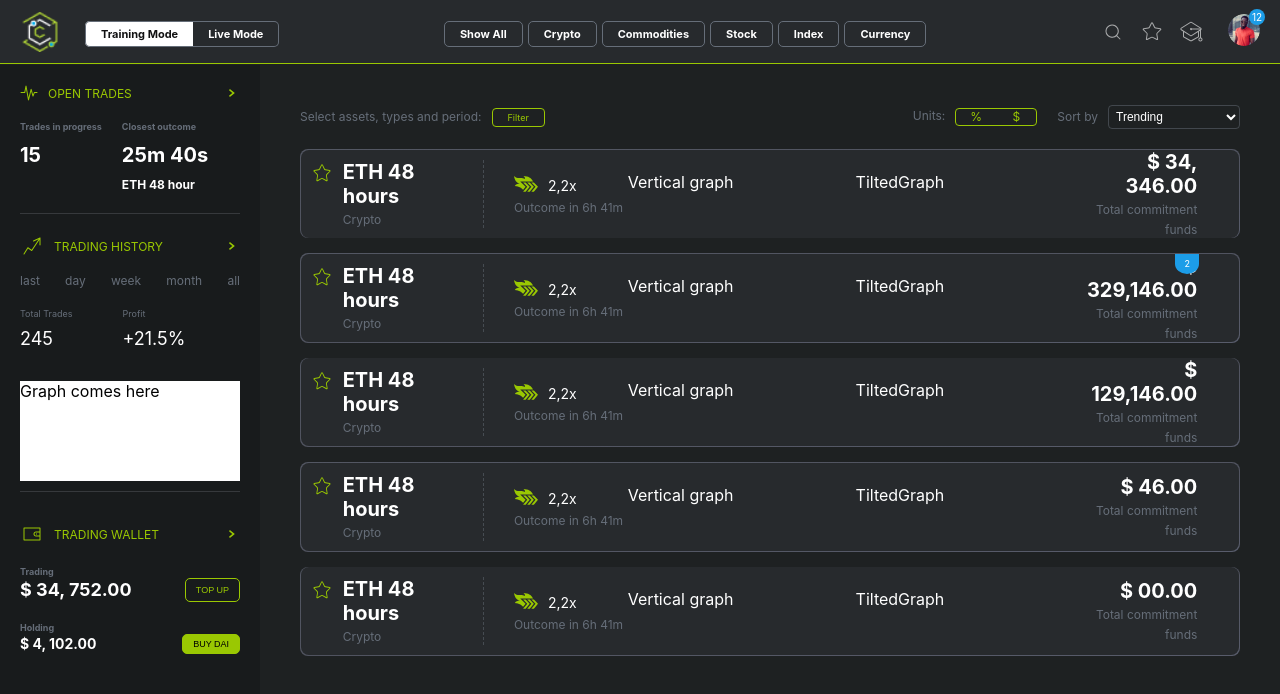
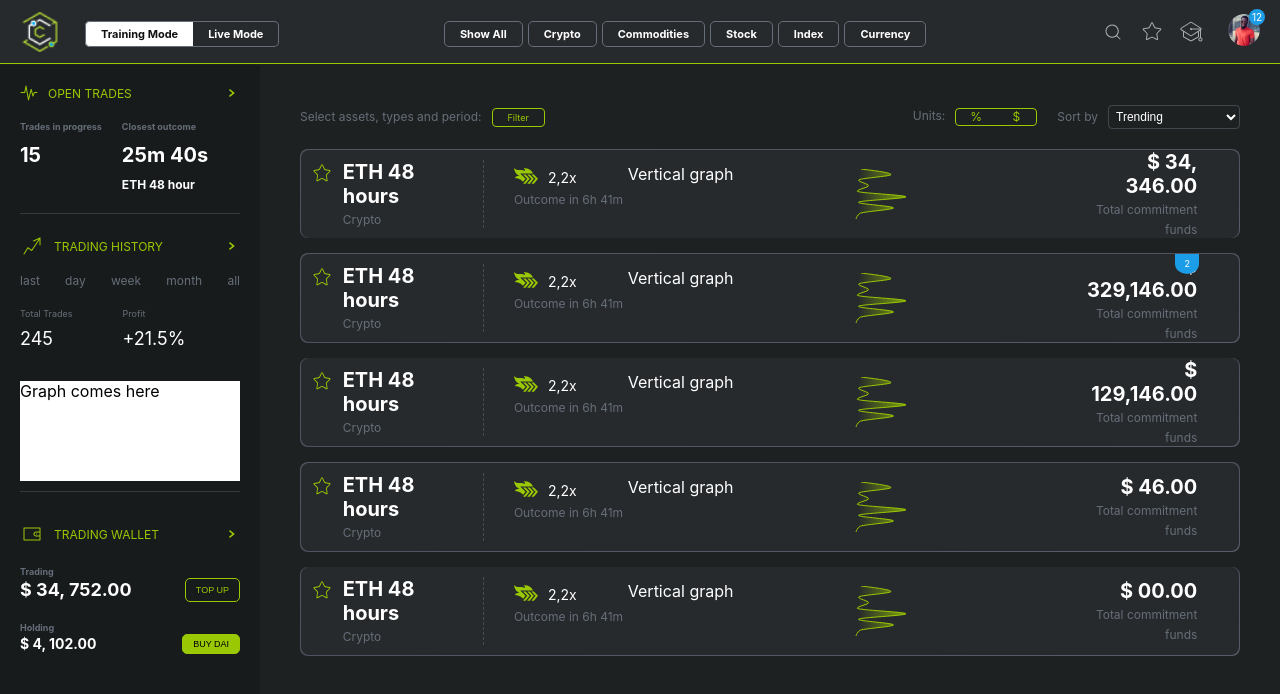
Before and after one commit to hafizferanmi/ccross, a React (Create React App) app: page / in a window 1280 px wide. Shown: the top 694 px of the page. Built offline with nearby package versions, Linux system fonts and the light colour scheme.

Commit message:
Body progress

```diff
--- a/package.json
+++ b/package.json
@@ -8,8 +8,11 @@
     "@testing-library/user-event": "^12.1.10",
     "d3": "^6.3.1",
     "react": "^17.0.1",
+    "react-chart": "^0.0.1",
+    "react-charts": "^2.0.0-beta.7",
     "react-dom": "^17.0.1",
     "react-scripts": "4.0.1",
+    "recharts": "^1.8.5",
     "styled-components": "^5.2.1",
     "web-vitals": "^0.2.4"
   },
--- a/src/Components/PageBody/TiltedGraph.js
+++ b/src/Components/PageBody/TiltedGraph.js
@@ -1,10 +1,38 @@
 import React from 'react'
+import { AreaChart, Area } from 'recharts'
+import theme from '../../theme'
+
+const data = [
+  { uv: 20 },
+  { uv: 140 },
+  { uv: 10 },
+  { uv: 50 },
+  { uv: 5 },
+  { uv: 200 },
+  { uv: 10 },
+  { uv: 150 },
+  { uv: 15 },
+  { uv: 0 }
+]
 
 const TiltedGraph = () => {
+  console.log('Loading loeing')
+
   return (
-    <div>
-      TiltedGraph
-    </div>
+    <AreaChart
+      width={50}
+      height={60}
+      data={data}
+      margin={{ top: 5, right: 0, left: 0, bottom: 5 }}
+    >
+      <defs>
+        <linearGradient id='colorUv' x1='0' y1='0' x2='0' y2='1'>
+          <stop offset='5%' stopColor={theme.colors.UIgreen} stopOpacity={0.7} />
+          <stop offset='95%' stopColor={theme.colors.UIgreen} stopOpacity={0} />
+        </linearGradient>
+      </defs>
+      <Area type='monotone' dataKey='uv' stroke={theme.colors.UIgreen} fillOpacity={1} fill='url(#colorUv)' />
+    </AreaChart>
   )
 }
 
--- a/src/Components/PageBody/VPFCard.js
+++ b/src/Components/PageBody/VPFCard.js
@@ -114,6 +114,7 @@ const VerticalGraph = styled.div`
 
 const TiltedGraph = styled.div`
   flex-flow: 1;
+  transform: rotate(90deg);
 `
 
 const VPFCard = ({ ammount, hanging }) => {
--- a/src/Components/Sidebar/TradingWallet.js
+++ b/src/Components/Sidebar/TradingWallet.js
@@ -69,10 +69,10 @@ const TradingWallet = () => {
         <SubTitle>Holding</SubTitle>
         <AmmountButtonWrapper>
           <SmallAmmount>
-          $ 4, 102.00
+            $ 4, 102.00
           </SmallAmmount>
           <TradingButton secondary>
-          BUY DAI
+            BUY DAI
           </TradingButton>
         </AmmountButtonWrapper>
       </HoldingWrapper>
--- a/src/Components/svg/FlyingIcon.js
+++ b/src/Components/svg/FlyingIcon.js
@@ -11,11 +11,11 @@ const FlyingIcon = ({ props }) => {
     >
       <path
         d='M6.2069,9.37931 L19.0345,9.37931 C16.9655,5.65517 14.4797,4.32001 9.51724,4 C11.1724,5.24138 11.1724,6.48276 10.7586,6.89655 C7.03448,4.82759 3.31034,7.72414 0,4 C0.827586,8.96552 2.48276,10.2069 5.7931,11.8621 C3.31034,11.8621 2.06897,12.2759 0.827586,13.931 C5.7931,14.7586 6.62069,15.1724 9.10345,17.6552 L11.5862,14.7586 L6.2069,9.37931 Z'
-        fill-rule='nonzero'
+        fillRule='nonzero'
       />
-      <polygon fill-rule='nonzero' points='11.5862 10.6207 9.10339 10.6207 13.2413 14.7586 9.10339 19.7241 11.5862 19.7241 15.7241 14.7586' />
-      <polygon fill-rule='nonzero' points='15.724 10.6207 13.2412 10.6207 17.3791 14.7586 13.2412 19.7242 15.724 19.7242 19.8619 14.7586' />
-      <polygon fill-rule='nonzero' points='19.8619 10.6207 17.3792 10.6207 21.5171 14.7586 17.3792 19.7242 19.8619 19.7242 23.9998 14.7586' />
+      <polygon fillRule='nonzero' points='11.5862 10.6207 9.10339 10.6207 13.2413 14.7586 9.10339 19.7241 11.5862 19.7241 15.7241 14.7586' />
+      <polygon fillRule='nonzero' points='15.724 10.6207 13.2412 10.6207 17.3791 14.7586 13.2412 19.7242 15.724 19.7242 19.8619 14.7586' />
+      <polygon fillRule='nonzero' points='19.8619 10.6207 17.3792 10.6207 21.5171 14.7586 17.3792 19.7242 19.8619 19.7242 23.9998 14.7586' />
     </svg>
   )
 }
--- a/src/Components/svg/History.js
+++ b/src/Components/svg/History.js
@@ -9,7 +9,7 @@ const History = ({ props }) => {
       fill='#9AC802'
       {...props}
     >
-      <path fill-rule='evenodd' clip-rule='evenodd' d='M20.4777 3.85259C20.4448 3.74549 20.3758 3.64878 20.2749 3.58235C20.1554 3.50369 20.0145 3.48294 19.8855 3.51328C19.8499 3.52164 19.8152 3.5339 19.782 3.54989L13.2905 6.54602C13.0397 6.66174 12.9303 6.95881 13.046 7.20953C13.1617 7.46026 13.4588 7.5697 13.7095 7.45398L18.6194 5.18785L11.6261 15.8121L8.17019 13.3329C8.05767 13.2521 7.91671 13.2217 7.78091 13.2488C7.64511 13.2759 7.52662 13.3581 7.45369 13.4758L3.57491 19.7367C3.42948 19.9714 3.50188 20.2796 3.73662 20.425C3.97137 20.5705 4.27956 20.4981 4.42499 20.2633L8.02201 14.4573L11.4661 16.928C11.5766 17.0073 11.7148 17.0382 11.8486 17.0134C11.9824 16.9886 12.1003 16.9103 12.1752 16.7966L19.5 5.66895V11C19.5 11.2761 19.7238 11.5 20 11.5C20.2761 11.5 20.5 11.2761 20.5 11V4.00734V4C20.5 3.98201 20.499 3.96414 20.4971 3.94647' />
+      <path fillRule='evenodd' clipRule='evenodd' d='M20.4777 3.85259C20.4448 3.74549 20.3758 3.64878 20.2749 3.58235C20.1554 3.50369 20.0145 3.48294 19.8855 3.51328C19.8499 3.52164 19.8152 3.5339 19.782 3.54989L13.2905 6.54602C13.0397 6.66174 12.9303 6.95881 13.046 7.20953C13.1617 7.46026 13.4588 7.5697 13.7095 7.45398L18.6194 5.18785L11.6261 15.8121L8.17019 13.3329C8.05767 13.2521 7.91671 13.2217 7.78091 13.2488C7.64511 13.2759 7.52662 13.3581 7.45369 13.4758L3.57491 19.7367C3.42948 19.9714 3.50188 20.2796 3.73662 20.425C3.97137 20.5705 4.27956 20.4981 4.42499 20.2633L8.02201 14.4573L11.4661 16.928C11.5766 17.0073 11.7148 17.0382 11.8486 17.0134C11.9824 16.9886 12.1003 16.9103 12.1752 16.7966L19.5 5.66895V11C19.5 11.2761 19.7238 11.5 20 11.5C20.2761 11.5 20.5 11.2761 20.5 11V4.00734V4C20.5 3.98201 20.499 3.96414 20.4971 3.94647' />
     </svg>
   )
 }
```
Also changed, not shown: 2 other files (tests, documents, lock files or other folders).
